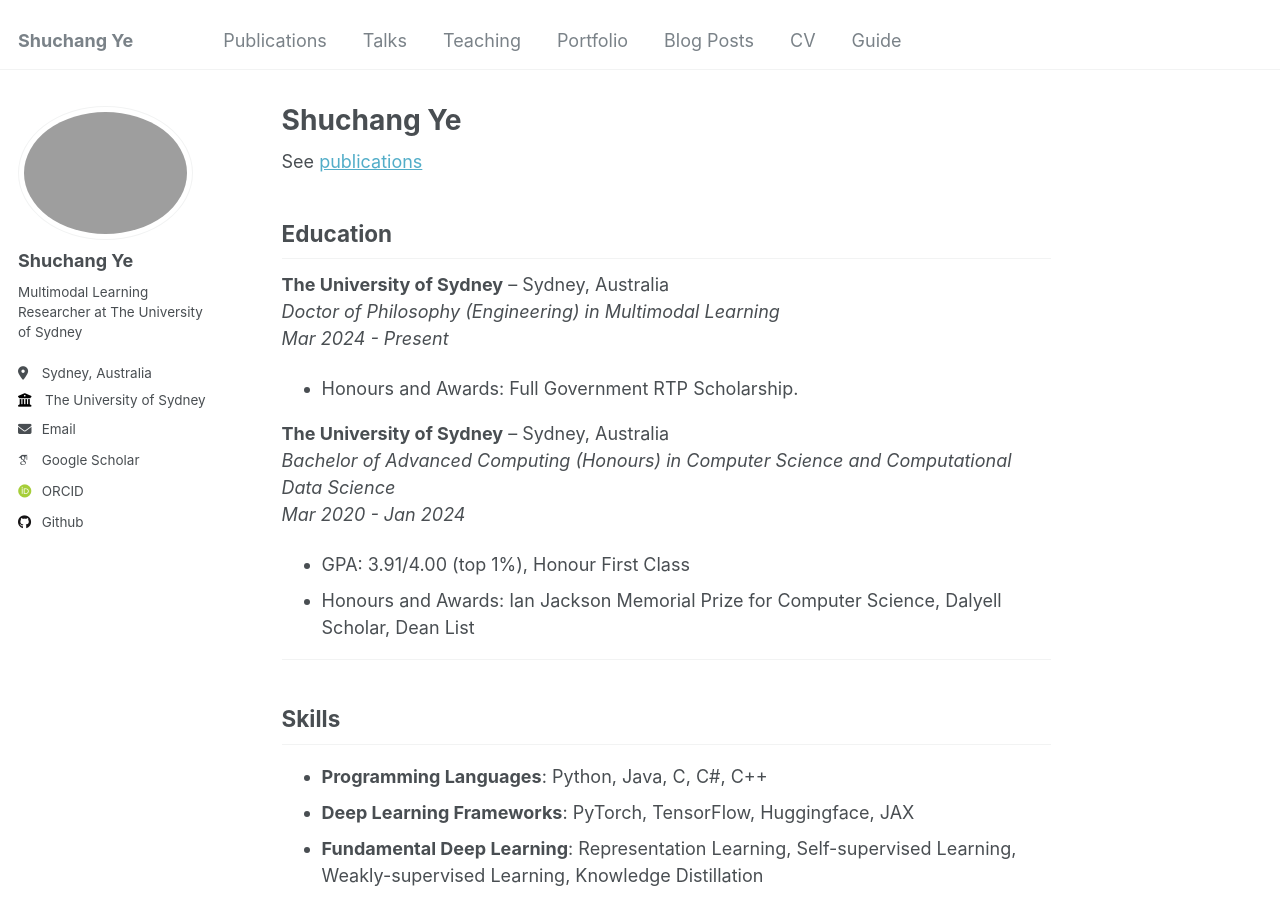
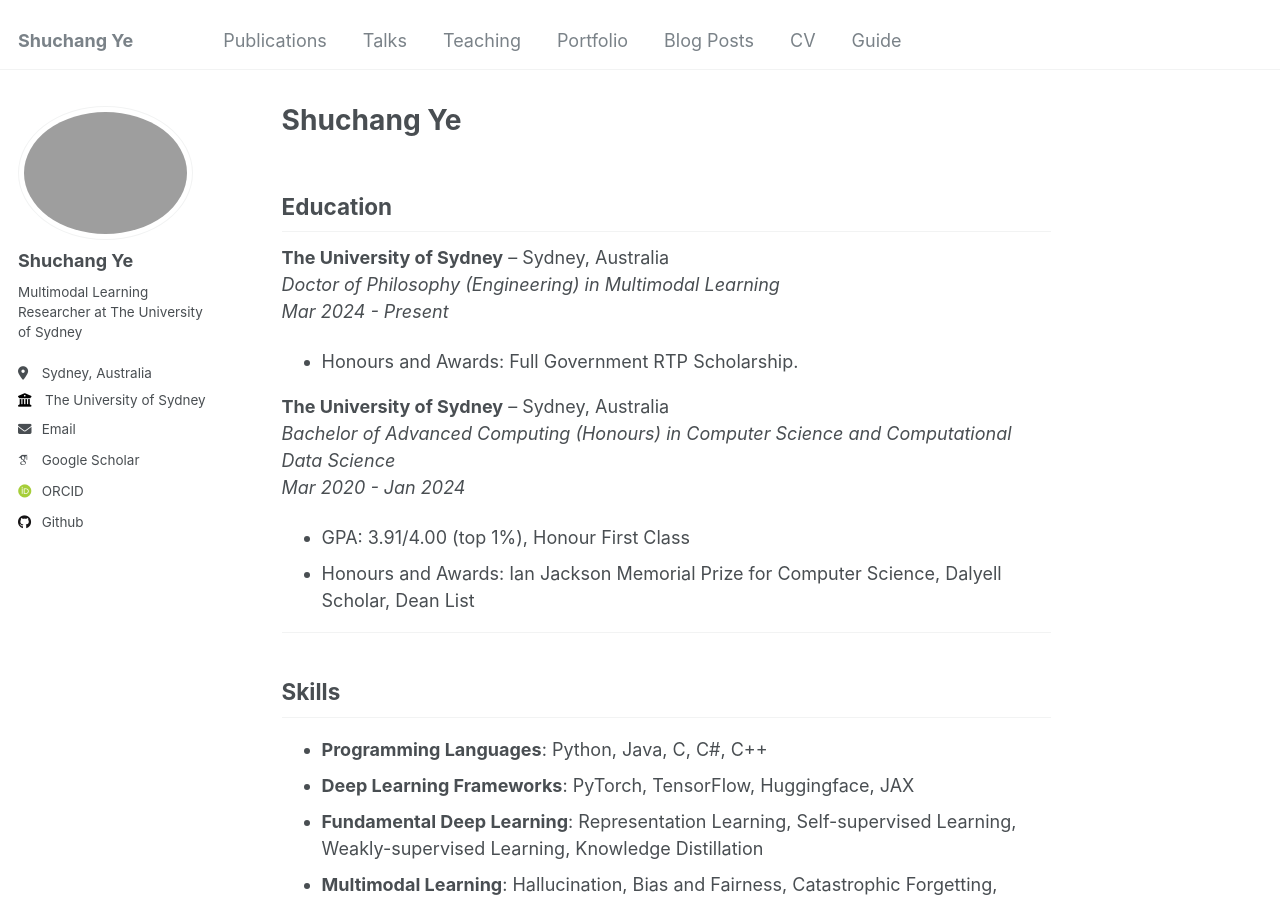
Before and after one commit to ShuchangYe-bib/ShuchangYe-bib.github.io, a Jekyll site: the page built from _pages/about.md, in a window 1280 px wide and 900 px high. Built offline with Jekyll 4.4.1, drawn with Linux system fonts in a browser that asks for light colours; some web fonts are replaced.

Commit message:
remove see publication

```diff
--- a/_pages/about.md
+++ b/_pages/about.md
@@ -6,9 +6,6 @@
   - /about/
   - /about.html
 ---
-
-See [publications](https://shuchangye-bib.github.io/publications/)
-
 
 
 ## Education
```
